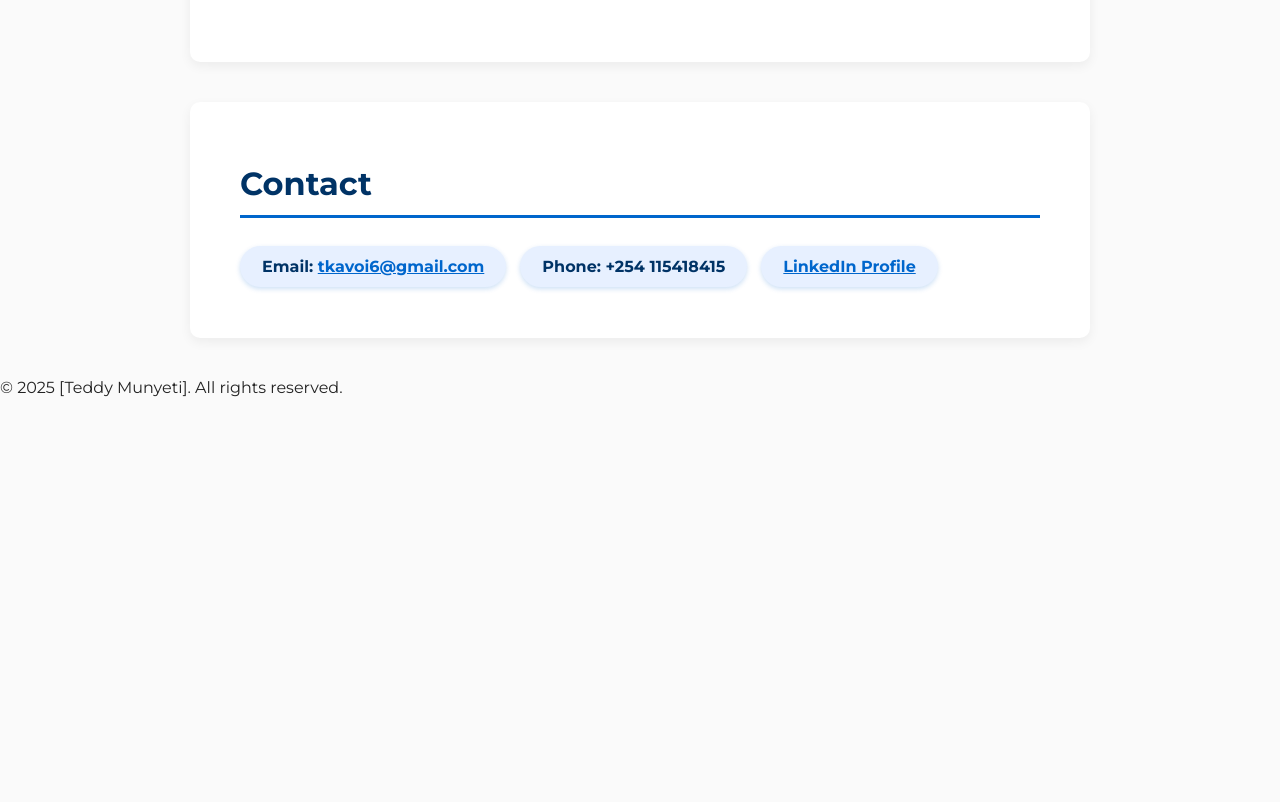
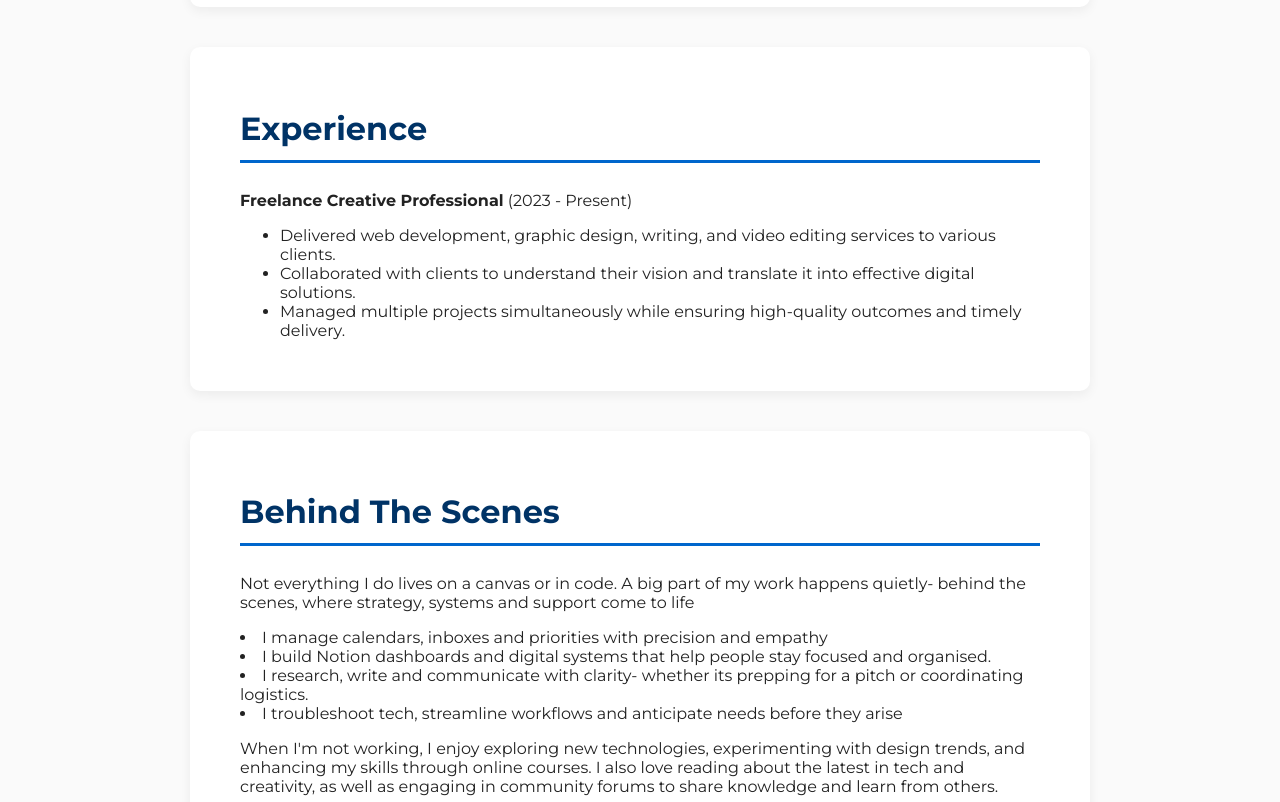
Before and after one commit to Nillayb/nillayb.github.io, a plain HTML site: page index.html in a window 1280 px wide. Shown: the part 1998-2800 px from the top of the page. Before the commit the page ends 2411 px from the top, so only its background shows below. Drawn offline with Linux system fonts and the light colour scheme.

Commit message:
Add files via upload

```diff
--- a/index.html
+++ b/index.html
@@ -58,7 +58,7 @@
       font-size: 1.45rem;
       max-width: 680px;
       margin: 0 auto;
-      line-height: 1.4;
+      line-height: 1.4;e
       letter-spacing: 0.03em;
     }
     section {
@@ -167,8 +167,7 @@
     <li>Adobe Premiere Pro</li>
     <li>Fashion Sketching</li>
     <li>Writing & Transcription</li>
-    <li>Adobe Premiere Pro</li>
-    <li>Social Media Management</li>
+        <li>Social Media Management</li>
     <li>Customer Support</li>
   </ul>
 </section>
@@ -196,6 +195,31 @@
     <p>Managed content planning and audience engagement for a project Instagram account, improving follower interaction and growth.</p>
   </article>
 </section>
+
+<section id="experience">
+  <h2>Experience</h2>
+  <p><strong>Freelance Creative Professional</strong> (2023 - Present)</p>
+  <ul>
+    <li>Delivered web development, graphic design, writing, and video editing services to various clients.</li>
+    <li>Collaborated with clients to understand their vision and translate it into effective digital solutions.</li>
+    <li>Managed multiple projects simultaneously while ensuring high-quality outcomes and timely delivery.</li>
+  </ul>
+</section>
+
+<section id="behind-the-scenes">
+  <h2>Behind The Scenes</h2>
+  <p>Not everything I do lives on a canvas or in code. A big part of my work happens quietly- behind the scenes, where strategy, systems and support come to life
+    <li>I manage calendars, inboxes and priorities with precision and empathy</li>
+    <li>I build Notion dashboards and digital systems that help people stay focused and organised.</li>
+    <li>I research, write and communicate with clarity- whether its prepping for a pitch or coordinating logistics.</li>
+    <li>I troubleshoot tech, streamline workflows and anticipate needs before they arise</li>
+    </p>
+
+    <p>When I'm not working, I enjoy exploring new technologies, experimenting with design trends, and enhancing my skills through online courses. I also love reading about the latest in tech and creativity, as well as engaging in community forums to share knowledge and learn from others.</p>
+
+  </p>
+</section>
+
 
 <section id="contact">
   <h2>Contact</h2>
```
